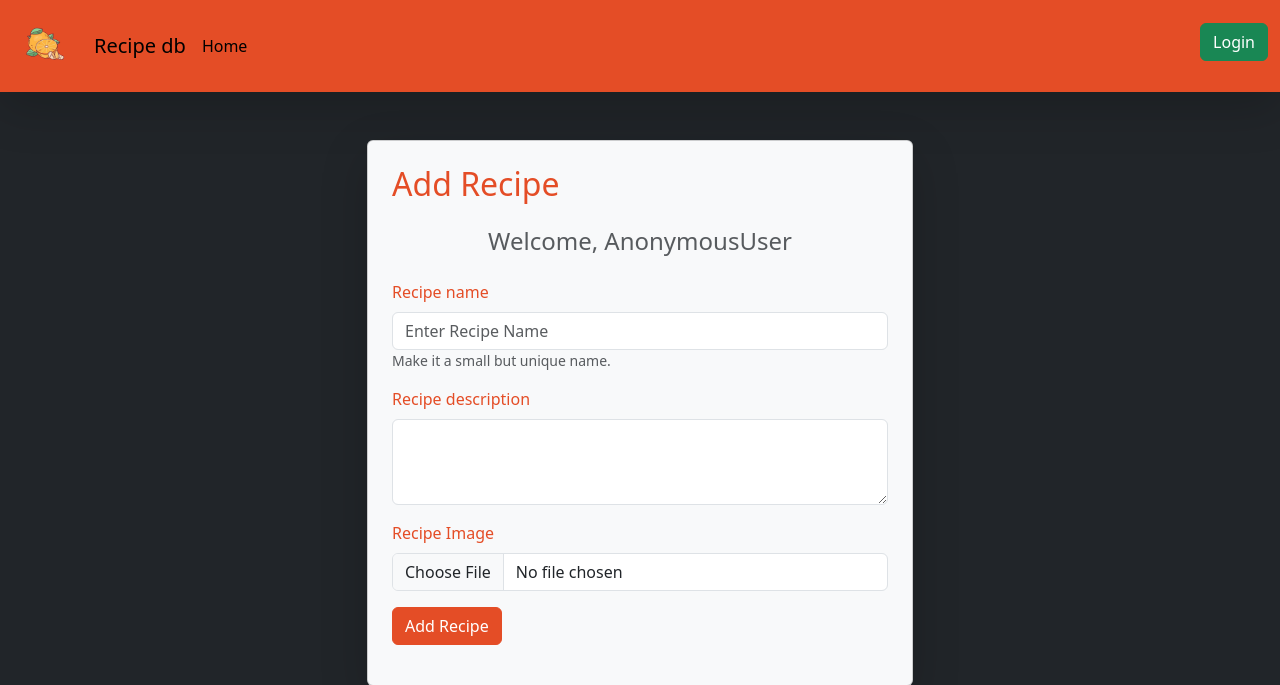
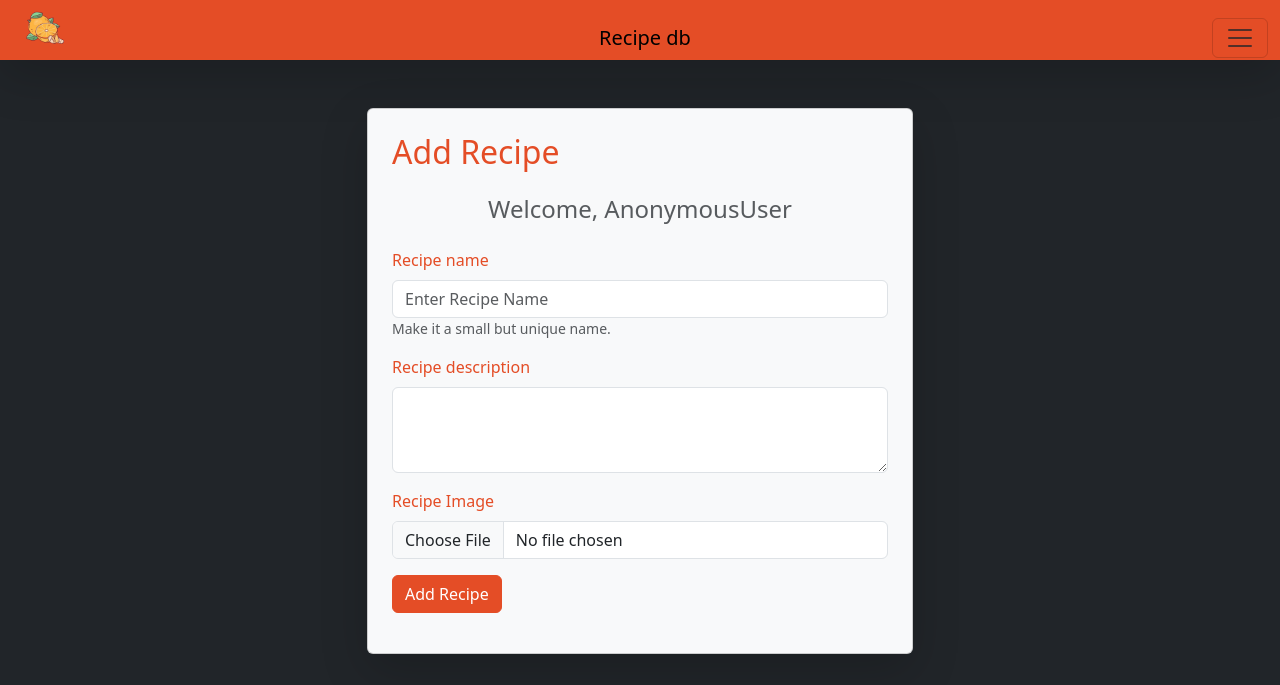
Before and after one commit to vaibhav-rm/Recipe-App, a Django app: template home/templates/home/index.html in a window 1280 px wide. Shown: the top 685 px of the page. Run offline with Django 3.2, Linux system fonts and the light colour scheme; the template is opened without the code that fills it, so the values that code supplies are empty.

Commit message:
fixed api call ruined navbar

```diff
--- a/home/templates/home/base.html
+++ b/home/templates/home/base.html
@@ -6,8 +6,10 @@
   <meta name="description" content="Recipe App">
   <meta name="author" content="John Doe">
   <meta http-equiv="refresh" content="30">
-  <meta name="viewport" content="width=device-width, initial-scale=1.0">
+  <meta name="viewport" content="width=device-width, initial-scale=1, shrink-to-fit=no">
 	    <link href="https://cdn.jsdelivr.net/npm/bootstrap@5.3.2/dist/css/bootstrap.min.css" rel="stylesheet" integrity="sha384-T3c6CoIi6uLrA9TneNEoa7RxnatzjcDSCmG1MXxSR1GAsXEV/Dwwykc2MPK8M2HN" crossorigin="anonymous">
+	    <link rel="stylesheet" href="https://cdn.jsdelivr.net/npm/bootstrap@5.3.2/dist/css/bootstrap.min.css" integrity="sha384-T3c6CoIi6uLrA9TneNEoa7RxnatzjcDSCmG1MXxSR1GAsXEV/Dwwykc2MPK8M2HN" crossorigin="anonymous">
+<script src="https://cdn.jsdelivr.net/npm/bootstrap@5.3.2/dist/js/bootstrap.bundle.min.js" integrity="sha384-C6RzsynM9kWDrMNeT87bh95OGNyZPhcTNXj1NW7RuBCsyN/o0jlpcV8Qyq46cDfL" crossorigin="anonymous"></script>
 	</head>
 	<style>
     body {
@@ -20,27 +22,35 @@
 
     .primary-orange {
         background-color: #e44d26;
+	padding-top: 00;
+	padding-bottom: 60px;
+	height: 60px;
     }
+
 
 </style>
 	<body class="bg-dark">
-		<nav class="navbar shadow-lg primary-orange p-0 mt-n5 mb-n5">
+		<nav class="navbar shadow-lg primary-orange">
   <div class="container-fluid">
 	  <a class="navbar-brand" href="#">
-      <img src="/media/receipe/logo.png" alt="..." height="66" width="66" class="mt-3">
+      <img src="/media/receipe/logo.png" alt="..." height="66" width="66" class="">
     </a>
     <a class="navbar-brand" href="#">Recipe db</a>
+        <button class="navbar-toggler" type="button" data-bs-toggle="collapse" data-bs-target="#navbarNav" aria-controls="navbarNav" aria-expanded="false" aria-label="Toggle navigation">
+            <span class="navbar-toggler-icon"></span>
+        </button>
+        <div class="collapse navbar-collapse" id="navbarNav">
             <ul class="navbar-nav me-auto">
                 <li class="nav-item">
                     <a class="nav-link active" aria-current="page" href="/index/">Home</a>
                 </li>
             </ul>
-      <form class="d-flex" role="search">
+            <form class="d-flex">
                 {% if request.user.is_authenticated %}
                     <input class="form-control me-2 mt-2" name="search" type="search" placeholder="Search" aria-label="Search">
-      <a href="/logout/"class="btn btn-success mt-2" type="logout">Logout</a>
+                    <a href="/logout/" class="btn btn-success mt-2" type="logout">Logout</a>
                 {% else %}
-      <a href="/login/"class="btn btn-success mt-2" type="login">Login</a>
+                    <a href="/login/" class="btn btn-success mt-2" type="login">Login</a>
                 {% endif %}
             </form>
         </div>
```
Also changed, not shown: home/views.py (+26 -18 lines), recepies/settings.py (+10 -0 lines). Lines whose indentation alone changed are shown as unchanged.
